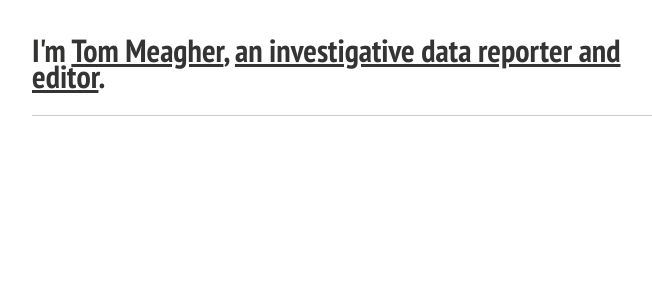
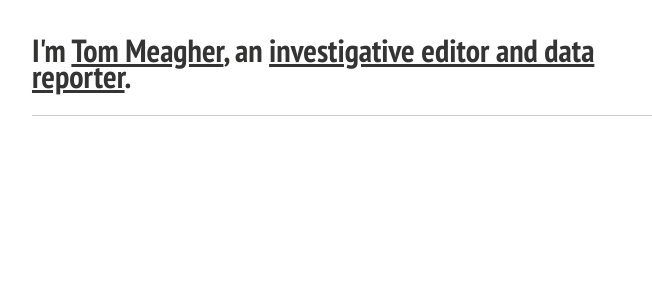
Before and after one commit to tommeagher/tommeagher.github.io, a Jekyll site: the page built from index.md, in a window 1280 px wide. Shown: the top 300 px of the page, without its empty margins (288-940 px from the left). Built offline with Jekyll 4.4.1, drawn with Linux system fonts in a browser that asks for light colours; nearby versions of some CDN libraries.

Commit message:
more tweaking

```diff
--- a/_layouts/home.html
+++ b/_layouts/home.html
@@ -36,7 +36,7 @@
   <div class='article-wrap'>
     <article>
 
-    <h1>I'm <a href="https://www.tommeagher.com/about.html">Tom Meagher</a>, <a href="https://www.tommeagher.com/clips.html">an investigative data reporter and editor</a>.</h1>
+    <h1>I'm <a href="https://www.tommeagher.com/about.html">Tom Meagher</a>, an <a href="https://www.tommeagher.com/clips.html">investigative editor and data reporter</a>.</h1>
 
     <hr />
 
```
Also changed, not shown: 2 other files.
